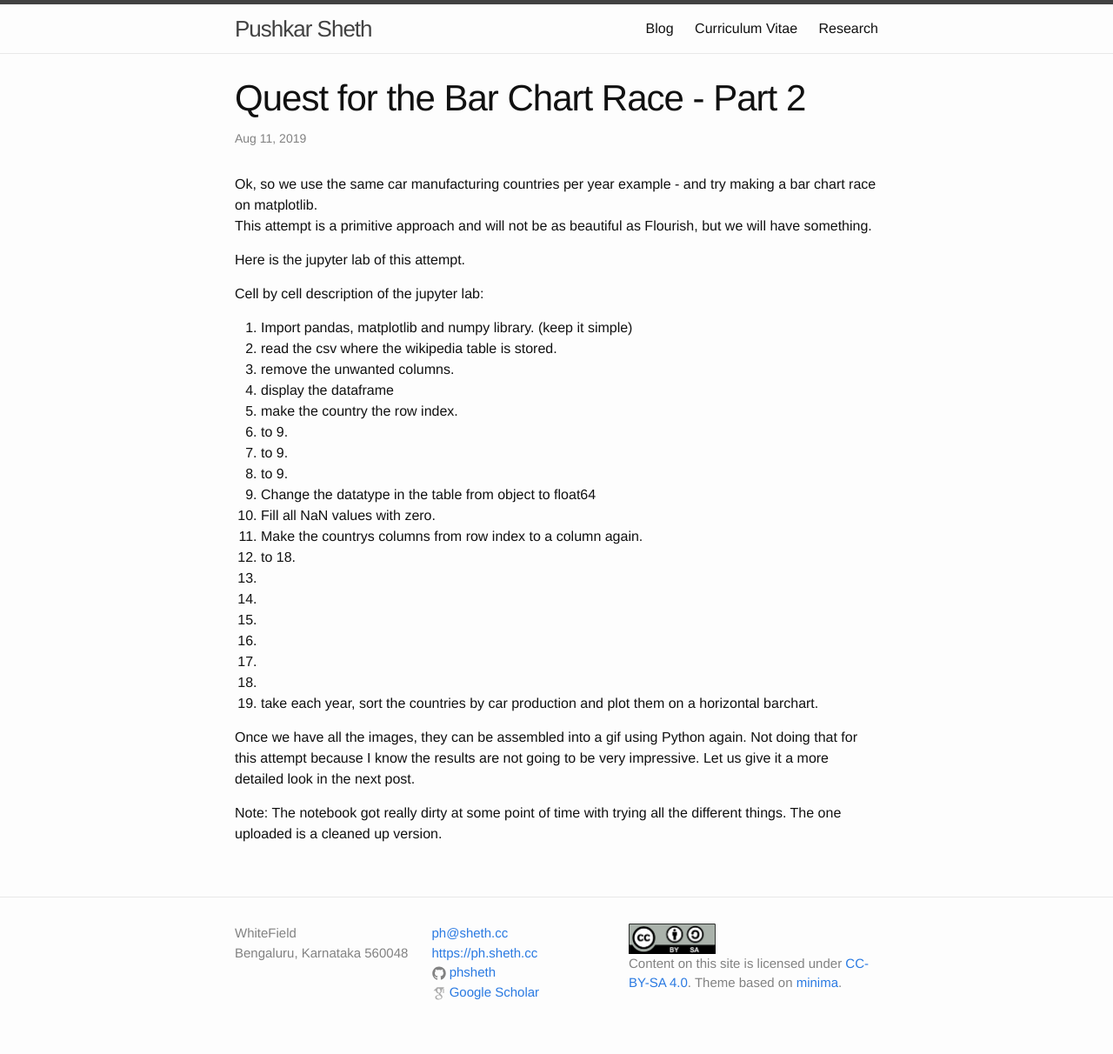
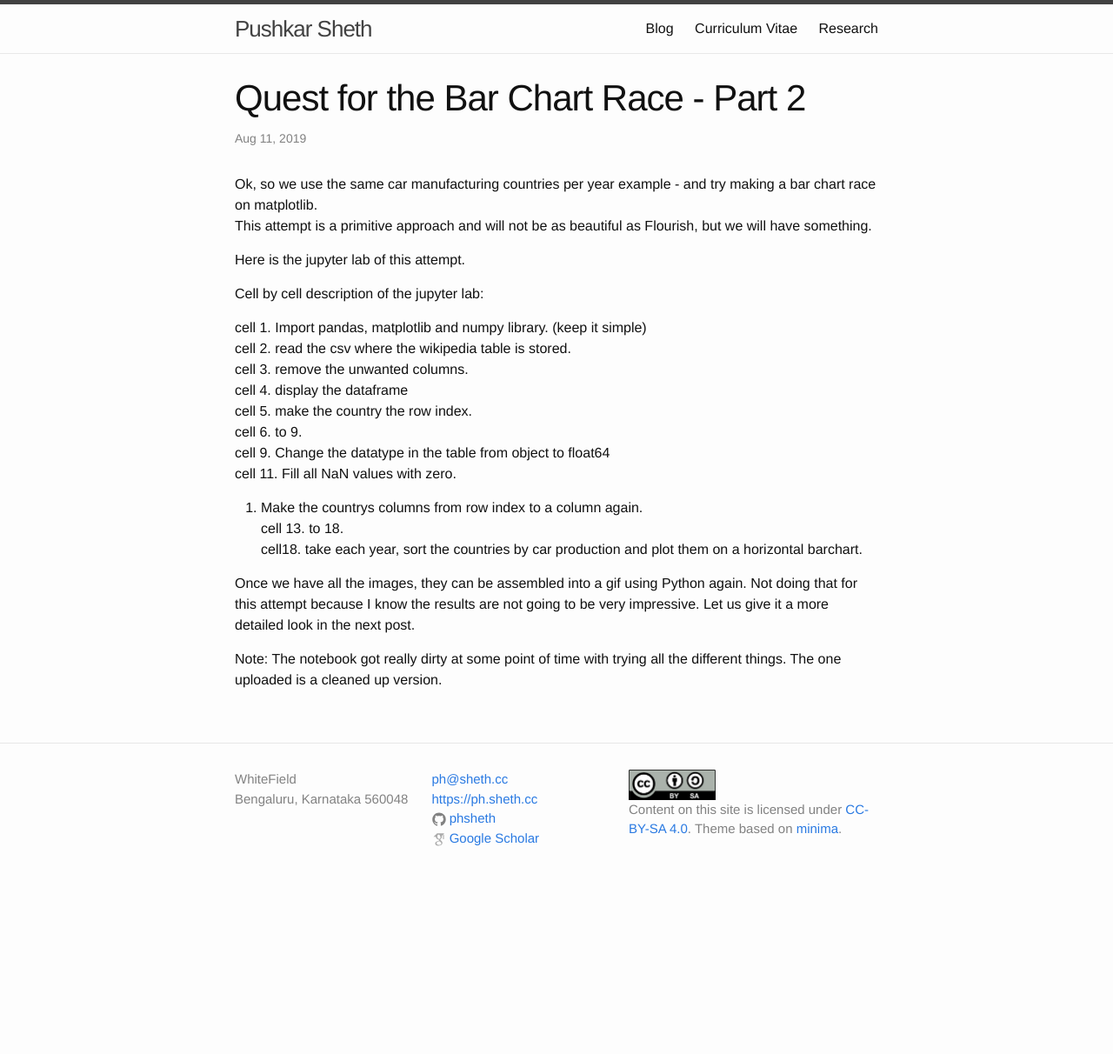
Before and after one commit to phsheth/phsheth.github.io, a Jekyll site: the page built from _posts/2019-08-11-bar_chart_race_part2.markdown, in a window 1280 px wide. Shown: the whole page at 87% size. Built offline with Jekyll 4.4.1, drawn with Linux system fonts in a browser that asks for light colours; comment, search, counter and statistics services are not loaded; after the commit the page ends 1035 px from its top, so only the background shows below that.

Commit message:
Update 2019-08-11-bar_chart_race_part2.markdown

```diff
--- a/_posts/2019-08-11-bar_chart_race_part2.markdown
+++ b/_posts/2019-08-11-bar_chart_race_part2.markdown
@@ -15,25 +15,17 @@ Here is the jupyter lab of this attempt.
 
 Cell by cell description of the jupyter lab:
 
-1.	Import pandas, matplotlib and numpy library. (keep it simple)
-2.	read the csv where the wikipedia table is stored.
-3.	remove the unwanted columns.
-4.	display the dataframe
-5.	make the country the row index.
-6.  to 9.
-7.  to 9.
-8.  to 9.
-9.	 Change the datatype in the table from object to float64
-11.	Fill all NaN values with zero.
+cell 1.	Import pandas, matplotlib and numpy library. (keep it simple)
+cell 2.	read the csv where the wikipedia table is stored.
+cell 3.	remove the unwanted columns.
+cell 4.	display the dataframe
+cell 5.	make the country the row index.
+cell 6.  to 9.
+cell 9.	 Change the datatype in the table from object to float64
+cell 11.	Fill all NaN values with zero.
 12.	Make the countrys columns from row index to a column again.
-13. to 18.
-12.
-13.
-14.
-15.
-16.
-17.
-18.	take each year, sort the countries by car production and plot them on a horizontal barchart.
+cell 13. to 18.
+cell18.	take each year, sort the countries by car production and plot them on a horizontal barchart.
 
 Once we have all the images, they can be assembled into a gif using Python again. Not doing that for this attempt because I know the results are not going to be very impressive. Let us give it a more detailed look in the next post.
 
```
